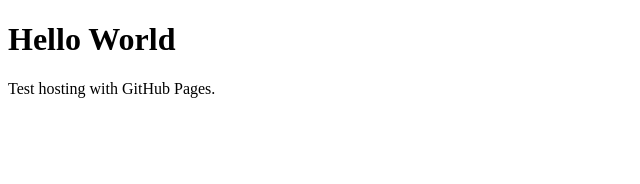
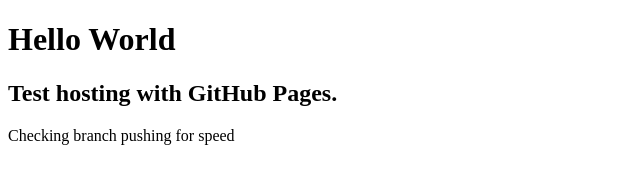
Before and after one commit to GlennWoodward/glennwoodward.github.io, a plain HTML site: page index.html in a window 1280 px wide. Shown: the whole page, without its empty margins (0-640 px from the left). Drawn offline with Linux system fonts and the light colour scheme.

Commit message:
first commit to branch

```diff
--- a/index.html
+++ b/index.html
@@ -2,6 +2,7 @@
 <html>
 <body>
 <h1>Hello World</h1>
-<p>Test hosting with GitHub Pages.</p>
+<h2>Test hosting with GitHub Pages.</h2>
+<p>Checking branch pushing for speed</p>
 </body>
 </html>
```
